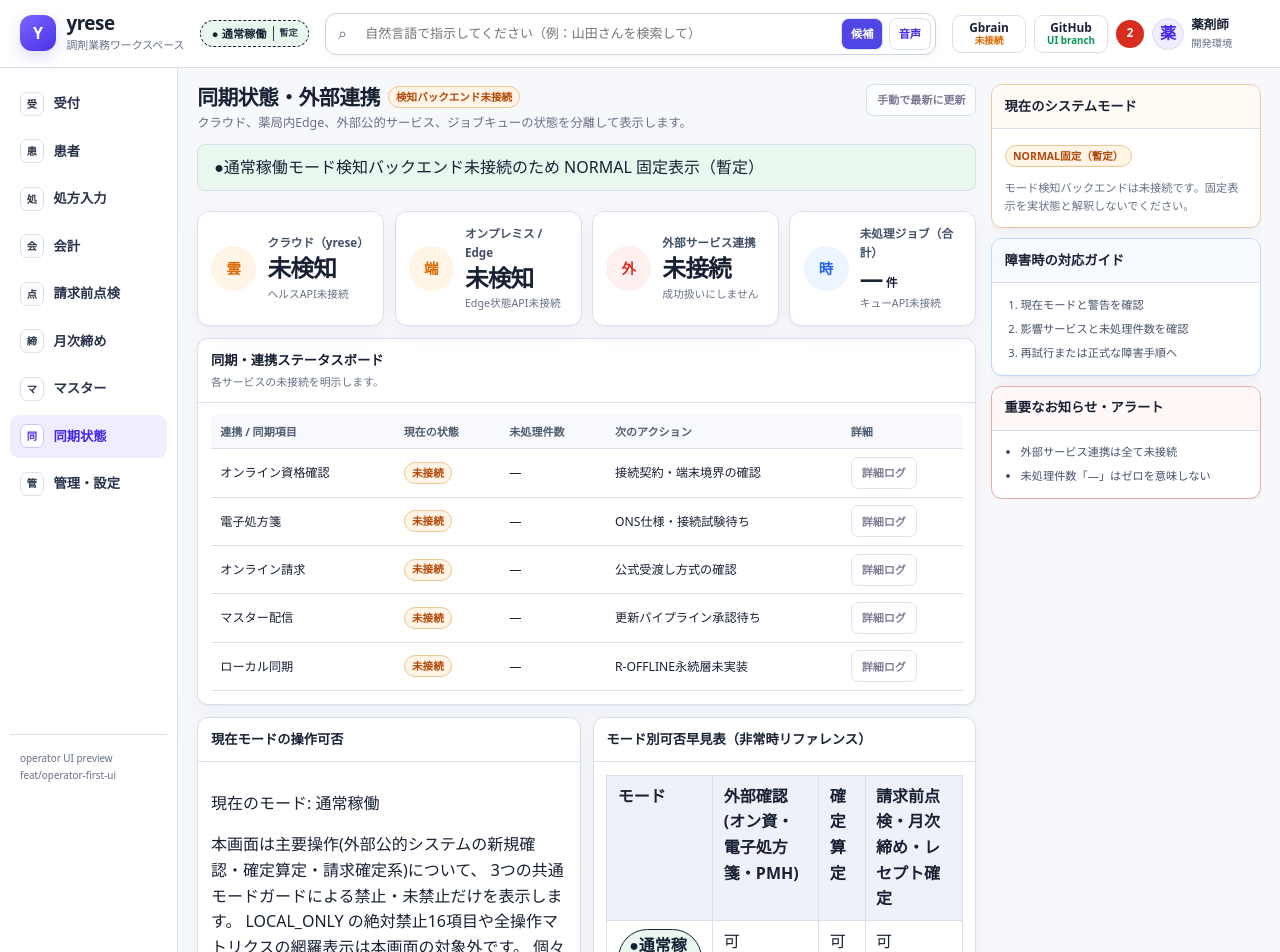
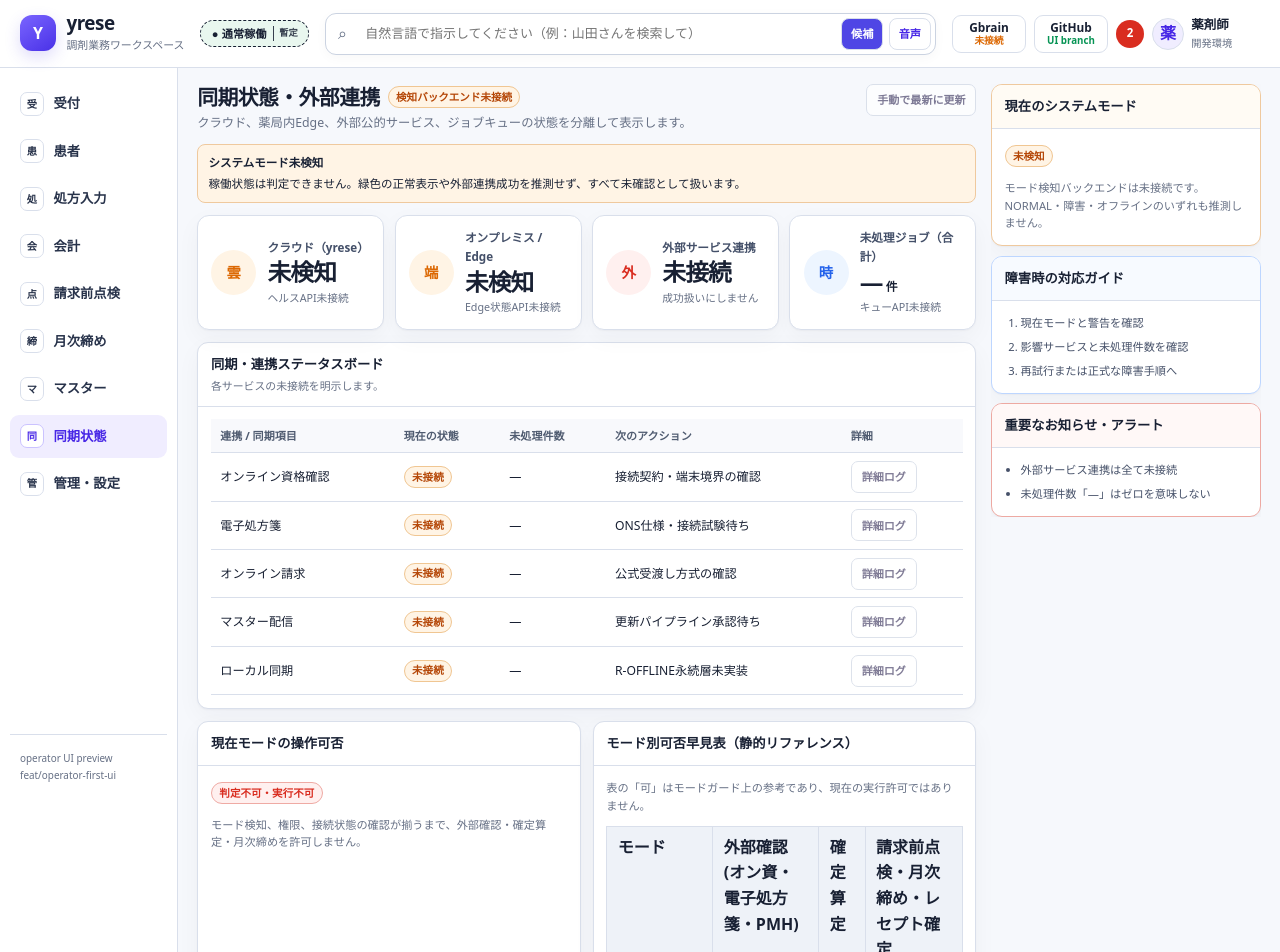
Before and after one commit to yusuketakuma/yrese, a Next.js app in the folder apps/web/: page /sync-status in a window 1280 px wide. Shown: the top 952 px of the page. Built offline with nearby package versions, Linux system fonts and the light colour scheme.

Commit message:
fix(ui): fail closed while system mode detection is unavailable

```diff
--- a/apps/web/app/sync-status/page.tsx
+++ b/apps/web/app/sync-status/page.tsx
@@ -1,5 +1,5 @@
-import { ModeCapabilityView } from "../components/mode-capability-view";
 import {
+  InlineNotice,
   MetricCard,
   MetricGrid,
   OperatorPage,
@@ -9,7 +9,6 @@ import {
   ScreenHeader,
   StatusPill,
 } from "../components/operator-ui";
-import { SystemHealthBanner } from "../components/sync-indicator";
 import { ModeOverviewTable } from "./mode-overview";
 
 const INTEGRATIONS = [
@@ -21,14 +20,13 @@ const INTEGRATIONS = [
 ] as const;
 
 export default function Page() {
-  const currentMode = "NORMAL" as const;
   return (
     <OperatorPage
       rail={
         <>
           <RailCard title="現在のシステムモード" tone="warning">
-            <StatusPill tone="warning">NORMAL固定（暫定）</StatusPill>
-            <p className="rail-muted">モード検知バックエンドは未接続です。固定表示を実状態と解釈しないでください。</p>
+            <StatusPill tone="warning">未検知</StatusPill>
+            <p className="rail-muted">モード検知バックエンドは未接続です。NORMAL・障害・オフラインのいずれも推測しません。</p>
           </RailCard>
           <RailCard title="障害時の対応ガイド" tone="info">
             <ol className="rail-steps"><li>現在モードと警告を確認</li><li>影響サービスと未処理件数を確認</li><li>再試行または正式な障害手順へ</li></ol>
@@ -45,7 +43,9 @@ export default function Page() {
         meta={<StatusPill tone="warning">検知バックエンド未接続</StatusPill>}
         actions={<PrototypeAction>手動で最新に更新</PrototypeAction>}
       />
-      <SystemHealthBanner mode={currentMode} reason="モード検知バックエンド未接続のため NORMAL 固定表示（暫定）" />
+      <InlineNotice title="システムモード未検知" tone="warning">
+        <p>稼働状態は判定できません。緑色の正常表示や外部連携成功を推測せず、すべて未確認として扱います。</p>
+      </InlineNotice>
       <MetricGrid>
         <MetricCard label="クラウド（yrese）" value="未検知" detail="ヘルスAPI未接続" tone="warning" icon="雲" />
         <MetricCard label="オンプレミス / Edge" value="未検知" detail="Edge状態API未接続" tone="warning" icon="端" />
@@ -60,8 +60,14 @@ export default function Page() {
       </Panel>
 
       <div className="operator-two-column">
-        <Panel title="現在モードの操作可否"><ModeCapabilityView mode={currentMode} /></Panel>
-        <Panel title="モード別可否早見表（非常時リファレンス）"><ModeOverviewTable currentMode={currentMode} /></Panel>
+        <Panel title="現在モードの操作可否">
+          <StatusPill tone="danger">判定不可・実行不可</StatusPill>
+          <p className="operator-empty-copy">モード検知、権限、接続状態の確認が揃うまで、外部確認・確定算定・月次締めを許可しません。</p>
+        </Panel>
+        <Panel title="モード別可否早見表（静的リファレンス）">
+          <p className="operator-empty-copy">表の「可」はモードガード上の参考であり、現在の実行許可ではありません。</p>
+          <ModeOverviewTable />
+        </Panel>
       </div>
 
       <Panel title="最近の同期イベント（ジョブキュー）">
```
